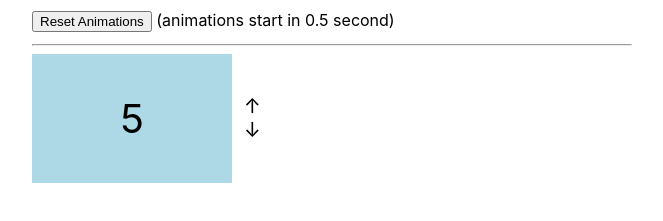
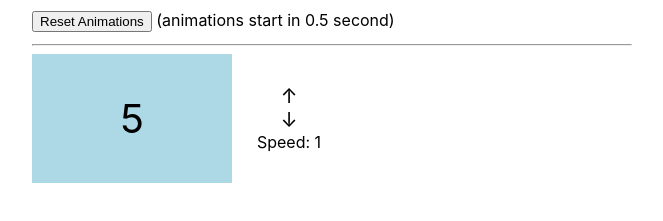
Before and after one commit to vajra-studios/number-animation, a React (Create React App) app: page / in a window 1280 px wide. Shown: the part 371-592 px from the top of the page, without its empty margins (308-971 px from the left). Built offline with nearby package versions, Linux system fonts and the light colour scheme.

Commit message:
Update SpeedExample.tsx

```diff
--- a/src/SpeedExample.tsx
+++ b/src/SpeedExample.tsx
@@ -29,6 +29,8 @@ const speedButtonsContainer: CSS.Properties = {
   flexDirection: "column",
   justifyContent: "center",
   paddingLeft: "12px",
+  alignItems: "center",
+  width: "90px"
 };
 
 const exampleContainer: CSS.Properties = {
@@ -57,6 +59,7 @@ const SpeedExample = () => {
         <div style={buttonStyles} onClick={() => setSpeed(speed - 1)}>
           &darr;
         </div>
+        <div>Speed: {speed}</div>
       </div>
     </div>
   );
```
